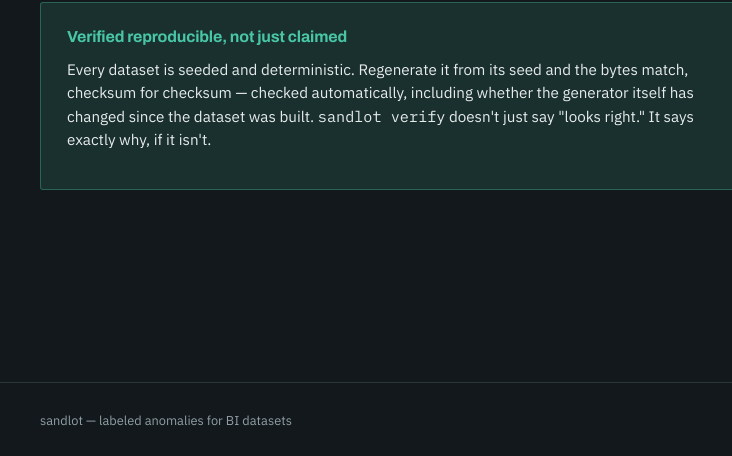
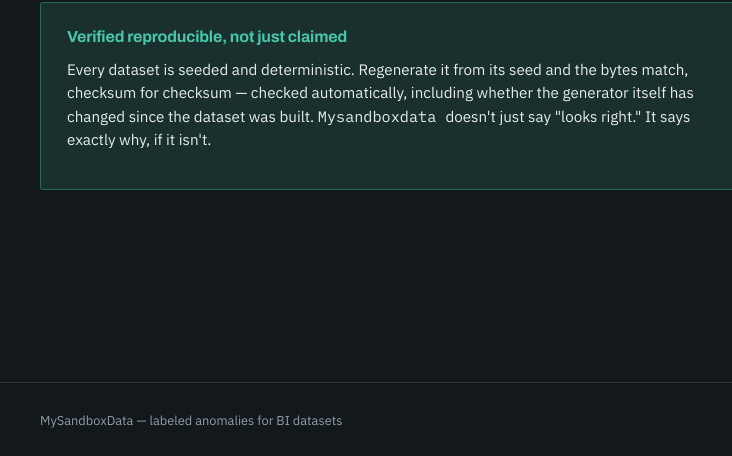
Before and after one commit to wavechatter11/mysandboxdata-site, a plain HTML site: page index.html in a window 1280 px wide. Shown: the part 1127-1583 px from the top of the page, 88-820 px from the left. Drawn offline with Linux system fonts and the light colour scheme.

Commit message:
Update title and footer text to MySandboxData

```diff
--- a/index.html
+++ b/index.html
@@ -3,7 +3,7 @@
 <head>
 <meta charset="UTF-8" />
 <meta name="viewport" content="width=device-width, initial-scale=1.0" />
-<title>Sandlot — labeled anomalies for BI datasets</title>
+<title>MySandboxdata — labeled anomalies for BI datasets</title>
 <link rel="preconnect" href="https://fonts.googleapis.com">
 <link rel="preconnect" href="https://fonts.gstatic.com" crossorigin>
 <link href="https://fonts.googleapis.com/css2?family=Archivo:wght@600;700;800&family=IBM+Plex+Sans:wght@400;500;600&family=IBM+Plex+Mono:wght@400;500&display=swap" rel="stylesheet">
@@ -411,7 +411,7 @@
 
     <div class="repro-block">
       <h3>Verified reproducible, not just claimed</h3>
-      <p>Every dataset is seeded and deterministic. Regenerate it from its seed and the bytes match, checksum for checksum — checked automatically, including whether the generator itself has changed since the dataset was built. <code>sandlot verify</code> doesn't just say "looks right." It says exactly why, if it isn't.</p>
+      <p>Every dataset is seeded and deterministic. Regenerate it from its seed and the bytes match, checksum for checksum — checked automatically, including whether the generator itself has changed since the dataset was built. <code>Mysandboxdata </code> doesn't just say "looks right." It says exactly why, if it isn't.</p>
     </div>
 
   </div>
@@ -844,7 +844,7 @@
 
 <footer>
   <div class="wrap">
-    <span>sandlot — labeled anomalies for BI datasets</span>
+    <span>MySandboxData — labeled anomalies for BI datasets</span>
     <span>deterministic · seed-based · byte-verified</span>
   </div>
 </footer>
```
